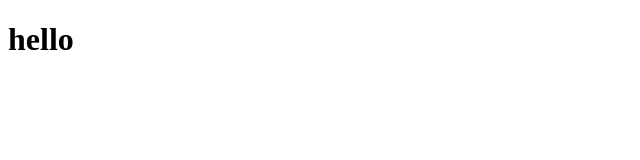
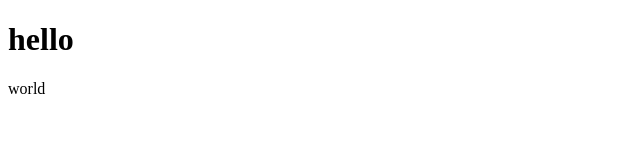
Before and after one commit to BR33DL0V3/pressure-wash, a plain HTML site: page index.html in a window 1280 px wide. Shown: the full height of the page, 0-640 px from the left. Drawn offline with Linux system fonts and the light colour scheme.

Commit message:
update html

```diff
--- a/index.html
+++ b/index.html
@@ -8,5 +8,7 @@
 </head>
 <body>
     <h1>hello</h1>
+    <p>world</p>
+    <!-- Language: <|html|> -->
 </body>
 </html>
```
